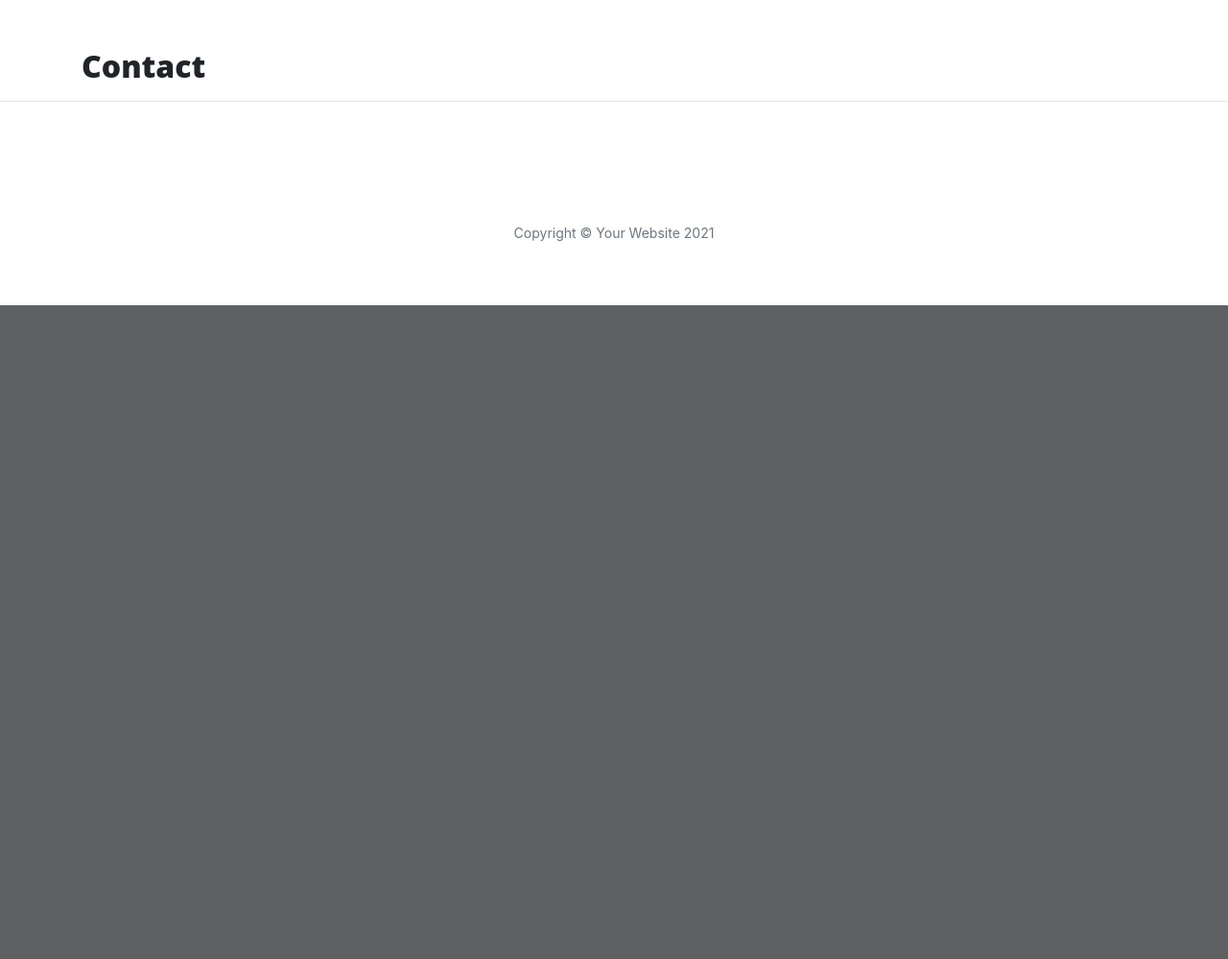
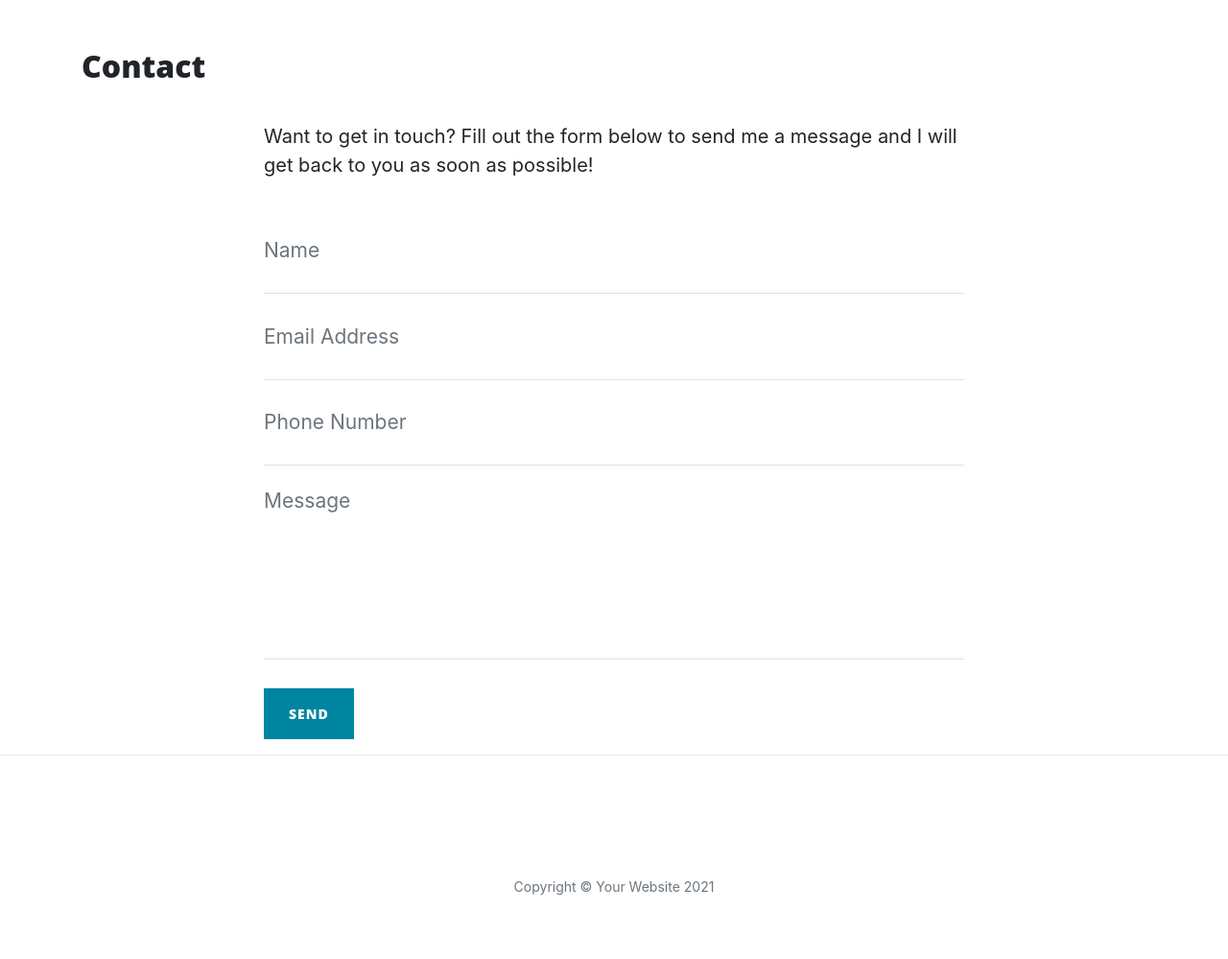
Before and after one commit to StoneMasons4106/thorin-flask-app, a Flask app: page /contact in a window 1280 px wide. Shown: the part 628-1627 px from the top of the page at 96% size. Before the commit the page ends 946 px from the top, so only its background shows below. Run offline with Flask 2, Linux system fonts and the light colour scheme; some libraries are stand-ins or nearby versions.

Commit message:
Added links for each name in about page, added contact form with flash response from Flask.

```diff
--- a/app.py
+++ b/app.py
@@ -1,8 +1,11 @@
-from flask import Flask, render_template
+from flask import Flask, render_template, request, flash
 import os
 import json
+if os.path.exists("env.py"):
+    import env
 
 app = Flask(__name__)
+app.secret_key = os.environ.get("SECRET_KEY")
 
 
 @app.route("/")
@@ -18,8 +21,20 @@ def about():
     return render_template("about.html", page_title="About", company=data)
 
 
-@app.route("/contact")
+@app.route("/about/<member_name>")
+def about_member(member_name):
+    member = {}
+    with open("data/company.json", "r") as json_data:
+        data = json.load(json_data)
+        for obj in data:
+            if obj["url"] == member_name:
+                member = obj
+    return render_template("member.html", member=member)
+
+@app.route("/contact", methods=["GET", "POST"])
 def contact():
+    if request.method == "POST":
+        flash("Thanks " + request.form.get("name") + ", we have received your message!")
     return render_template("contact.html", page_title="Contact")
 
 
--- a/templates/about.html
+++ b/templates/about.html
@@ -22,7 +22,7 @@
             {% if loop.index % 2 != 0 %}
 
             <div class="col-md-7">
-                <h3>{{ loop.index }}. {{ member.name }}</h3>
+                <h3><a href="/about/{{ member.url }}">{{ loop.index }}. {{ member.name }}</a></h3>
                 <p>
                     {{ member.description }}
                 </p>
@@ -45,7 +45,7 @@
                 />
             </div>
             <div class="col-md-7">
-                <h3>{{ loop.index }}. {{ member.name }}</h3>
+                <h3><a href="/about/{{ member.url }}">{{ loop.index }}. {{ member.name }}</a></h3>
                 <p>
                     {{ member.description }}
                 </p>
--- a/templates/contact.html
+++ b/templates/contact.html
@@ -1,4 +1,55 @@
 {% extends "base.html" %}
 {% block content %}
     <h2>{{ page_title }}</h2>
+
+    <div class="row">
+        <div class="col-lg-8 col-md-10 mx-auto">
+
+            {% with messages = get_flashed_messages() %}
+                {% if messages %}
+                    <ul class="flashes">
+                        {% for message in messages %}
+                            <li>{{ message }}</li>
+                        {% endfor %}
+                    </ul>
+                {% endif %}
+            {% endwith %}
+
+            <p>Want to get in touch? Fill out the form below to send me a message and I will get back to you as soon as possible!</p>
+            <form method="POST" id="contactForm" name="sentMessage" novalidate>
+                <div class="control-group">
+                    <div class="form-group floating-label-form-group controls">
+                        <label>Name</label>
+                        <input class="form-control" id="name" name="name" type="text" placeholder="Name" required data-validation-required-message="Please enter your name." />
+                        <p class="help-block text-danger"></p>
+                    </div>
+                </div>
+                <div class="control-group">
+                    <div class="form-group floating-label-form-group controls">
+                        <label>Email Address</label>
+                        <input class="form-control" id="email" name="email" type="email" placeholder="Email Address" required data-validation-required-message="Please enter your email address." />
+                        <p class="help-block text-danger"></p>
+                    </div>
+                </div>
+                <div class="control-group">
+                    <div class="form-group col-xs-12 floating-label-form-group controls">
+                        <label>Phone Number</label>
+                        <input class="form-control" id="phone" name="phone" type="tel" placeholder="Phone Number" required data-validation-required-message="Please enter your phone number." />
+                        <p class="help-block text-danger"></p>
+                    </div>
+                </div>
+                <div class="control-group">
+                    <div class="form-group floating-label-form-group controls">
+                        <label>Message</label>
+                        <textarea class="form-control" id="message" name="message" rows="5" placeholder="Message" required data-validation-required-message="Please enter a message."></textarea>
+                        <p class="help-block text-danger"></p>
+                    </div>
+                </div>
+                <br />
+                <div id="success"></div>
+                <button class="btn btn-primary" id="sendMessageButton" type="submit">Send</button>
+            </form>
+        </div>
+    </div>
+
 {% endblock %}
```
Also changed, not shown: data/company.json (+28 -15 lines), templates/member.html (added, +15 -0 lines).
